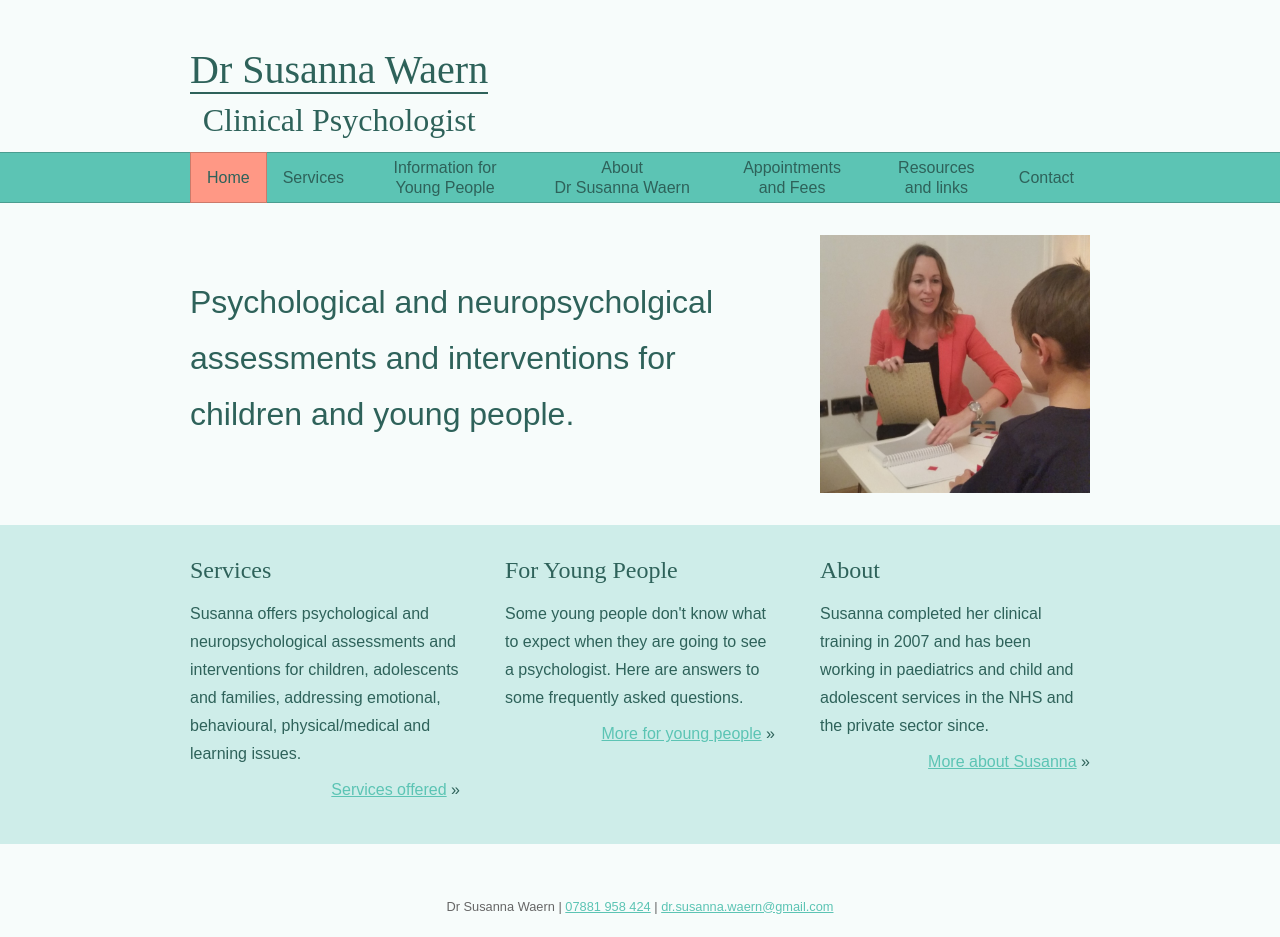
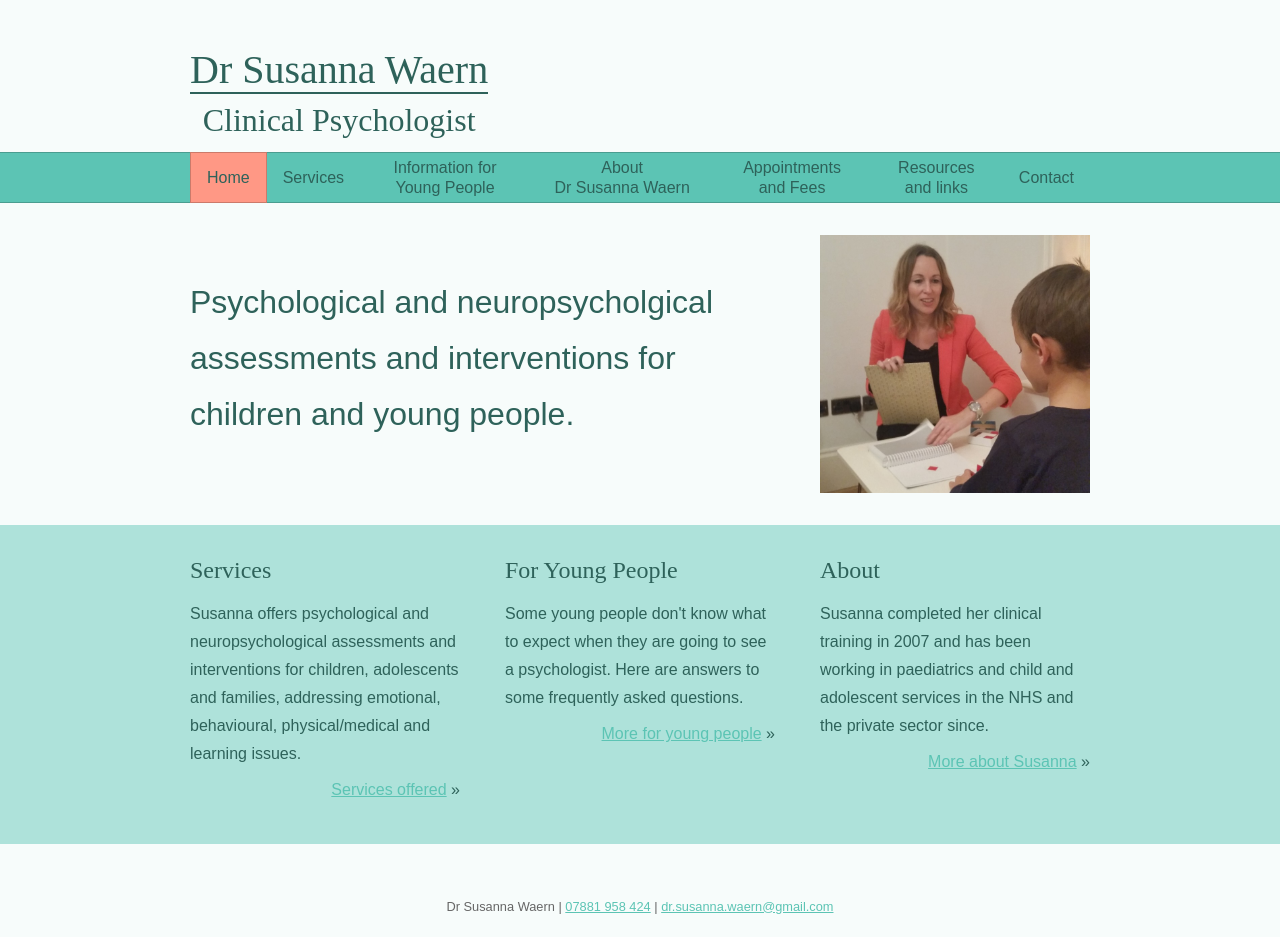
Before and after one commit to drsusannawaern/drsusannawaern.github.io, a Jekyll site: the page built from index.html, in a window 1280 px wide. Built offline with Jekyll 4.4.1, drawn with Linux system fonts in a browser that asks for light colours; some web fonts are replaced.

Commit message:
Use the same color for features as sub navigation.

```diff
--- a/_sass/colors.scss
+++ b/_sass/colors.scss
@@ -10,4 +10,4 @@ $sub-navigation-background-color: tint($accent-color-one, 50%);
 $sub-navigation-border-color: shade($sub-navigation-background-color, 20%);
 $sub-navigation-active-background-color: tint($accent-color-two, 50%);
 $sub-navigation-active-border-color: shade($sub-navigation-active-background-color, 20%);
-$featured-background-color: tint($accent-color-one, 70%);
+$featured-background-color: $sub-navigation-background-color;
```
